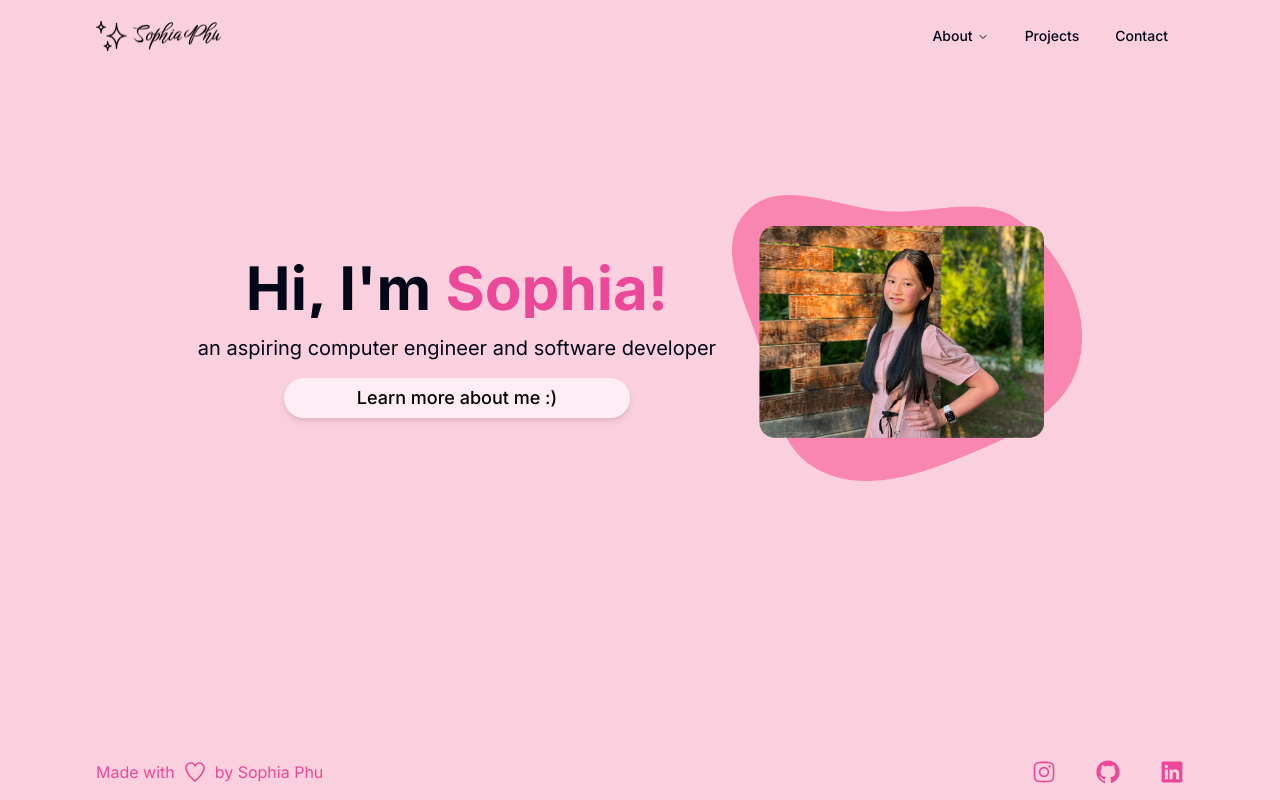
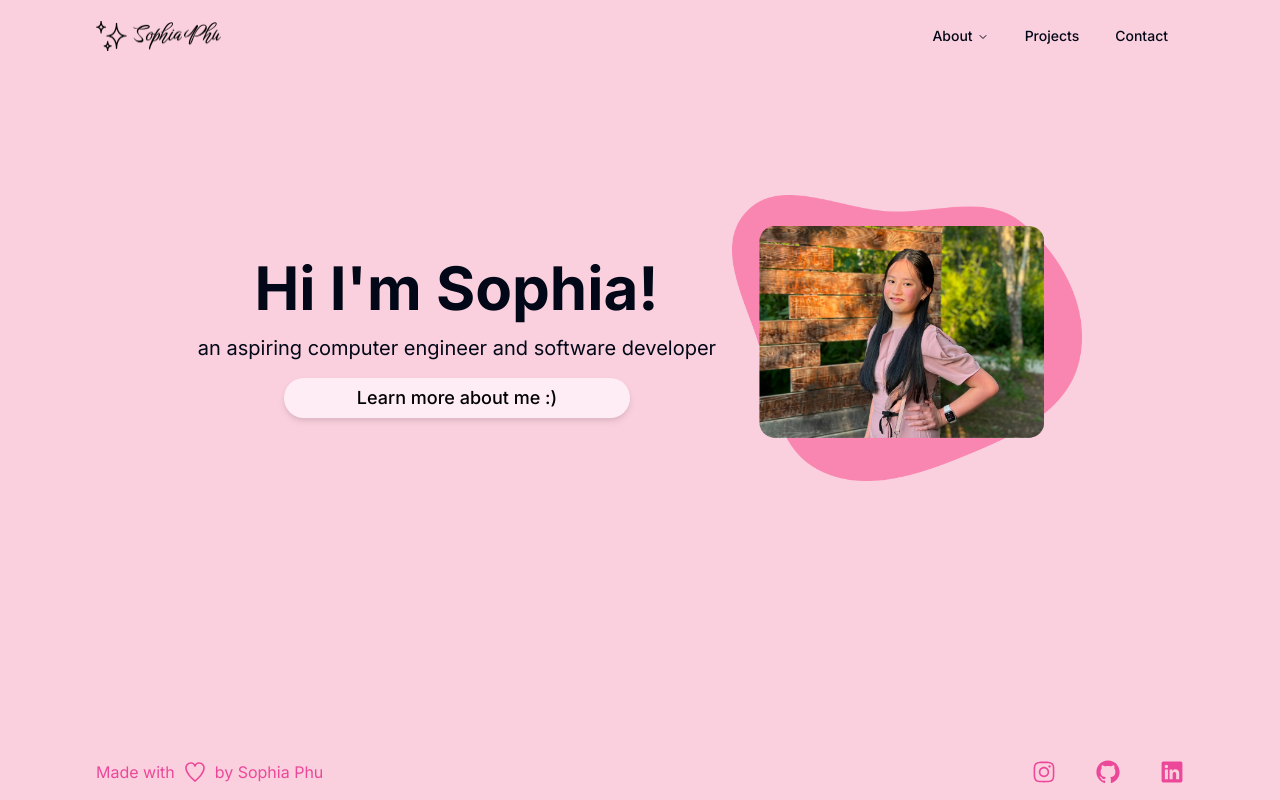
Before and after one commit to sophiaaphu/sophia-personal-website, a Next.js app in the folder sophia-personal-website/: page / in a window 1280 px wide. Built offline with nearby package versions, Linux system fonts and the light colour scheme.

Commit message:
implemented better typewriter

```diff
--- a/sophia-personal-website/package.json
+++ b/sophia-personal-website/package.json
@@ -17,6 +17,7 @@
     "class-variance-authority": "^0.7.0",
     "clsx": "^2.1.1",
     "emailjs": "^4.0.3",
+    "framer-motion": "^11.2.10",
     "lucide-react": "^0.378.0",
     "next": "14.2.3",
     "react": "^18",
--- a/sophia-personal-website/src/app/page.tsx
+++ b/sophia-personal-website/src/app/page.tsx
@@ -3,6 +3,7 @@
 import { Button } from "@/components/ui/button";
 import Link from "next/link";
 import Footer from "@/components/footer";
+import { Typewriter } from "@/components/ui/typewriter";
 
 export default function Home() {
   return (
@@ -10,8 +11,8 @@
       <Header />
       <div className="flex flex-col lg:flex-row justify-center items-center gap-4">
         <div className="text-center">
-          <h1 className="animate-typing overflow-hidden whitespace-nowrap font-bold text-4xl md:text-5xl lg:text-6xl">
-            Hi, I'm <span className="text-pink-500">Sophia</span><span className="text-pink-500">!</span>
+          <h1 className="font-bold text-4xl md:text-5xl lg:text-6xl">
+            <Typewriter texts={["Hi I'm Sophia!"]} delay = {1}/>
           </h1>
           <p className="mt-4 md:text-xl">
             an aspiring computer engineer and software developer
--- /dev/null
+++ b/sophia-personal-website/src/components/ui/typewriter.tsx
@@ -0,0 +1,119 @@
+"use client"
+
+import { useEffect, useState } from "react"
+import { animate, motion, useMotionValue, useTransform } from "framer-motion"
+
+export interface ITypewriterProps {
+  delay: number
+  texts: string[]
+  baseText?: string
+}
+
+export function Typewriter({ delay, texts, baseText = "" }: ITypewriterProps) {
+  const [animationComplete, setAnimationComplete] = useState(false)
+  const count = useMotionValue(0)
+  const rounded = useTransform(count, (latest) => Math.round(latest))
+  const displayText = useTransform(rounded, (latest) =>
+    baseText.slice(0, latest)
+  )
+
+  useEffect(() => {
+    const controls = animate(count, baseText.length, {
+      type: "tween",
+      delay,
+      duration: 1,
+      ease: "easeInOut",
+      onComplete: () => setAnimationComplete(true),
+    })
+    return () => {
+      controls.stop && controls.stop()
+    }
+  }, [count, baseText.length, delay])
+
+  return (
+    <span>
+      <motion.span>{displayText}</motion.span>
+      {animationComplete && (
+        <RepeatedTextAnimation texts={texts} delay={delay + 1} />
+      )}
+      <BlinkingCursor />
+    </span>
+  )
+}
+
+export interface IRepeatedTextAnimationProps {
+  delay: number
+  texts: string[]
+}
+
+const defaultTexts = [
+  "quiz page with questions and answers",
+  "blog Article Details Page Layout",
+  "ecommerce dashboard with a sidebar",
+  "ui like platform.openai.com....",
+  "buttttton",
+  "aop that tracks non-standard split sleep cycles",
+  "transparent card to showcase achievements of a user",
+]
+function RepeatedTextAnimation({
+  delay,
+  texts = defaultTexts,
+}: IRepeatedTextAnimationProps) {
+  const textIndex = useMotionValue(0)
+
+  const baseText = useTransform(textIndex, (latest) => texts[latest] || "")
+  const count = useMotionValue(0)
+  const rounded = useTransform(count, (latest) => Math.round(latest))
+  const displayText = useTransform(rounded, (latest) =>
+    baseText.get().slice(0, latest)
+  )
+  const updatedThisRound = useMotionValue(true)
+
+  useEffect(() => {
+    const animation = animate(count, 60, {
+      type: "tween",
+      delay,
+      duration: 4,
+      ease: "easeIn",
+      repeat: Infinity,
+      repeatType: "reverse",
+      repeatDelay: 1,
+      onUpdate(latest) {
+        if (updatedThisRound.get() && latest > 0) {
+          updatedThisRound.set(false)
+        } else if (!updatedThisRound.get() && latest === 0) {
+          textIndex.set((textIndex.get() + 1) % texts.length)
+          updatedThisRound.set(true)
+        }
+      },
+    })
+    return () => {
+      animation.stop && animation.stop()
+    }
+  }, [count, delay, textIndex, texts, updatedThisRound])
+
+  return <motion.span className="inline">{displayText}</motion.span>
+}
+
+const cursorVariants = {
+  blinking: {
+    opacity: [0, 0, 1, 1],
+    transition: {
+      duration: 1,
+      repeat: Infinity,
+      repeatDelay: 0,
+      ease: "linear",
+      times: [0, 0.5, 0.5, 1],
+    },
+  },
+}
+
+function BlinkingCursor() {
+  return (
+    <motion.div
+      variants={cursorVariants}
+      animate="blinking"
+      className="inline-block h-8 md:h-10 lg:h-12 w-[1px] translate-y-1 bg-neutral-900"
+    />
+  )
+}
```
Also changed, not shown: 1 other file (tests, documents, lock files or other folders).
